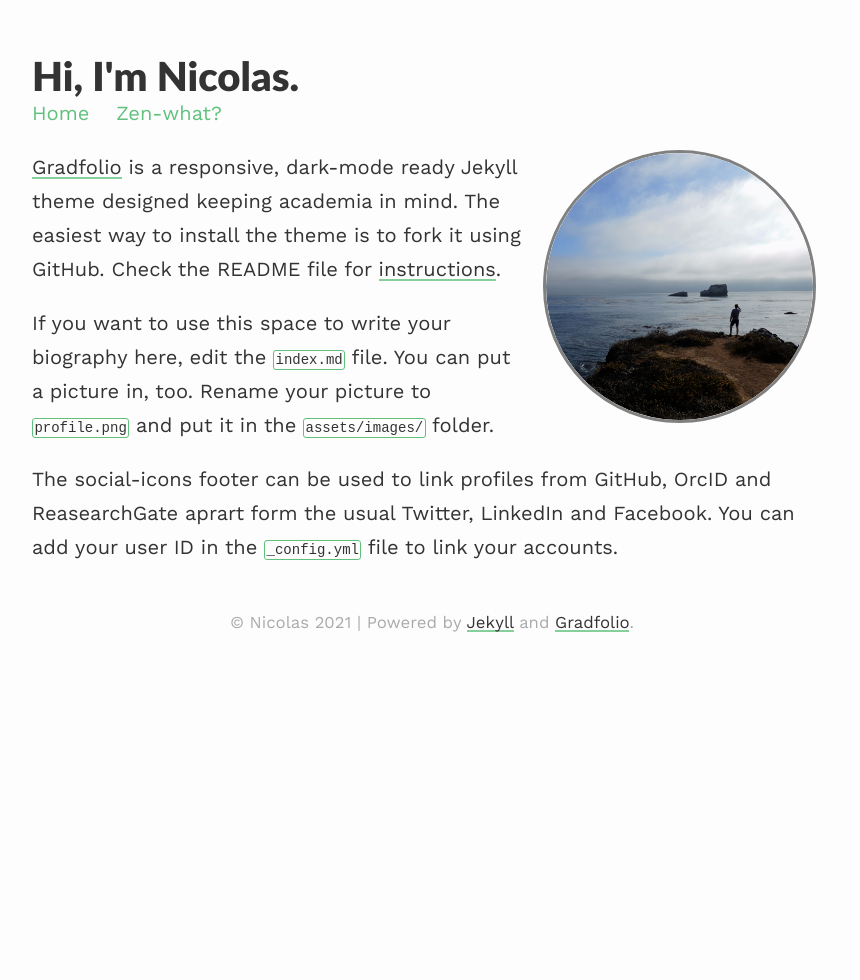
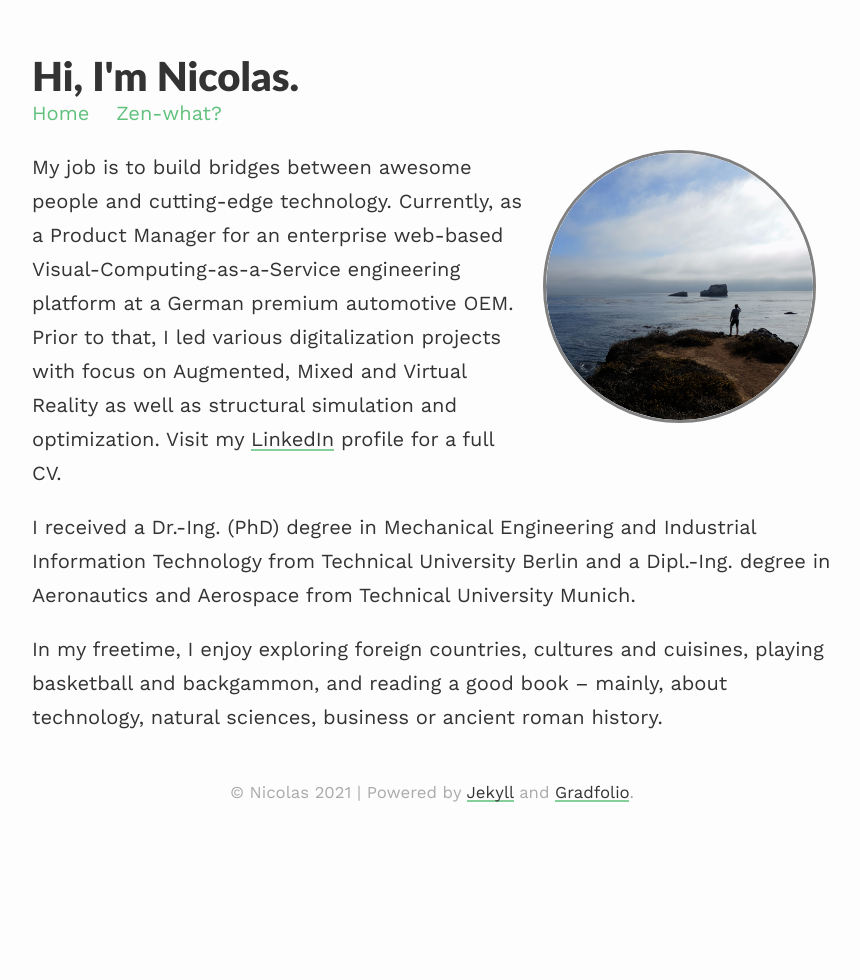
Before and after one commit to zeneise/gradfolio, a Jekyll site: the page built from index.md, in a window 1280 px wide. Shown: the whole page, without its empty margins (208-1068 px from the left). Built offline with Jekyll 4.4.1, drawn with Linux system fonts in a browser that asks for light colours; nearby versions of some CDN libraries.

Commit message:
Update index.md

```diff
--- a/index.md
+++ b/index.md
@@ -7,8 +7,8 @@ profile:
 published: true
 ---
 
-[Gradfolio](https://github.com/jitinnair1/gradfolio){:target="_blank"} is a responsive, dark-mode ready Jekyll theme designed keeping academia in mind. The easiest way to install the theme is to fork it using GitHub. Check the README file for [instructions](https://github.com/jitinnair1/gradfolio#installation){:target="_blank"}.
+My job is to build bridges between awesome people and cutting-edge technology. Currently, as a Product Manager for an enterprise web-based Visual-Computing-as-a-Service engineering platform at a German premium automotive OEM. Prior to that, I led various digitalization projects with focus on Augmented, Mixed and Virtual Reality as well as structural simulation and optimization. Visit my [LinkedIn](https://www.linkedin.com/in/nicoschall/){:target="_blank"} profile for a full CV.
 
-If you want to use this space to write your biography here, edit the `index.md` file. You can put a picture in, too. Rename your picture to `profile.png` and put it in the `assets/images/` folder.
+I received a Dr.-Ing. (PhD) degree in Mechanical Engineering and Industrial Information Technology from Technical University Berlin and a Dipl.-Ing. degree in Aeronautics and Aerospace from Technical University Munich.
 
-The social-icons footer can be used to link profiles from GitHub, OrcID and ReasearchGate aprart form the usual Twitter, LinkedIn and Facebook. You can add your user ID in the `_config.yml` file to link your accounts.
+In my freetime, I enjoy exploring foreign countries, cultures and cuisines, playing basketball and backgammon, and reading a good book – mainly, about technology, natural sciences, business or ancient roman history.
```
